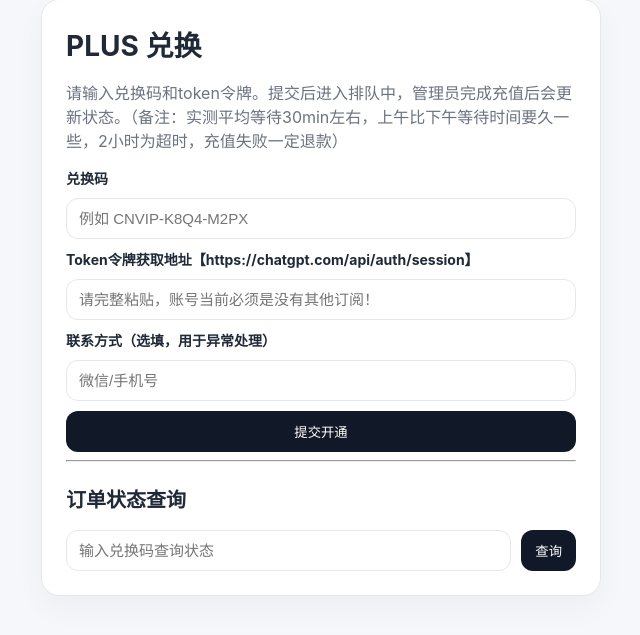
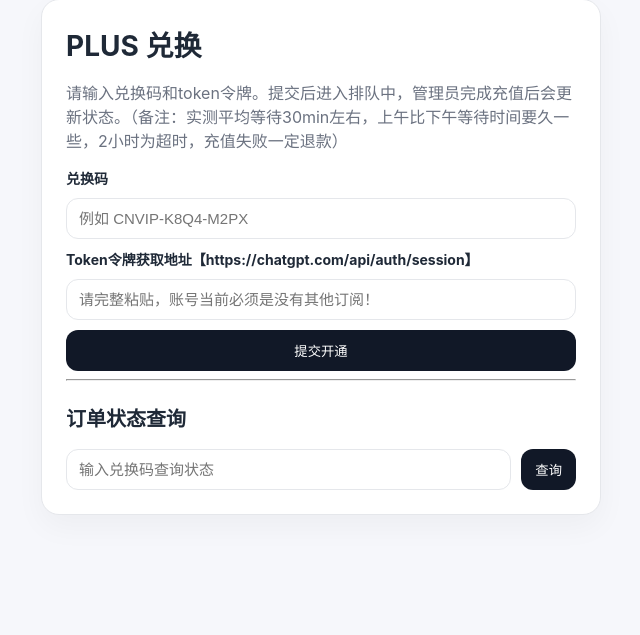
Before and after one commit to chennuo2233-png/vip-cdk-center, a Flask app: page /redeem in a window 1280 px wide. Shown: the part 82-717 px from the top of the page, without its empty margins (319-959 px from the left). Run offline with Flask 3, Linux system fonts and the light colour scheme.

Commit message:
Describe your change

```diff
--- a/templates/redeem.html
+++ b/templates/redeem.html
@@ -17,8 +17,6 @@
     <input name="proxy_code" placeholder="例如 CNVIP-K8Q4-M2PX" required>
     <label>Token令牌获取地址【https://chatgpt.com/api/auth/session】</label>
     <input name="student_id" placeholder="请完整粘贴，账号当前必须是没有其他订阅！">
-    <label>联系方式（选填，用于异常处理）</label>
-    <input name="contact" placeholder="微信/手机号">
     <button type="submit">提交开通</button>
   </form>
 
```
